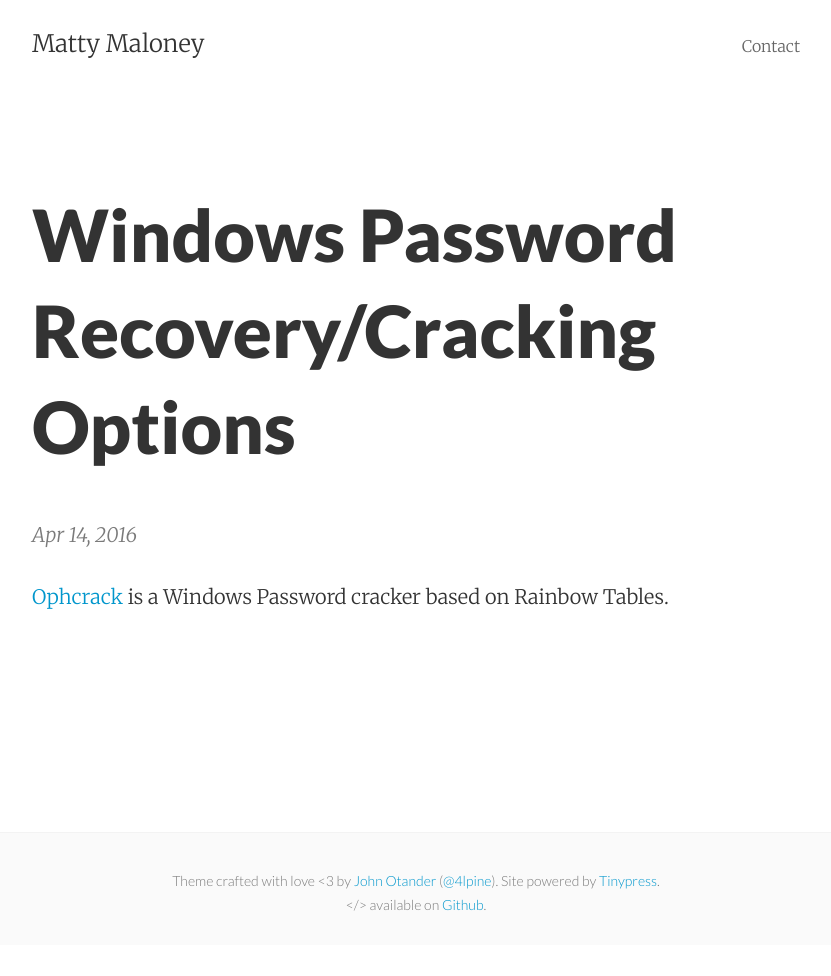
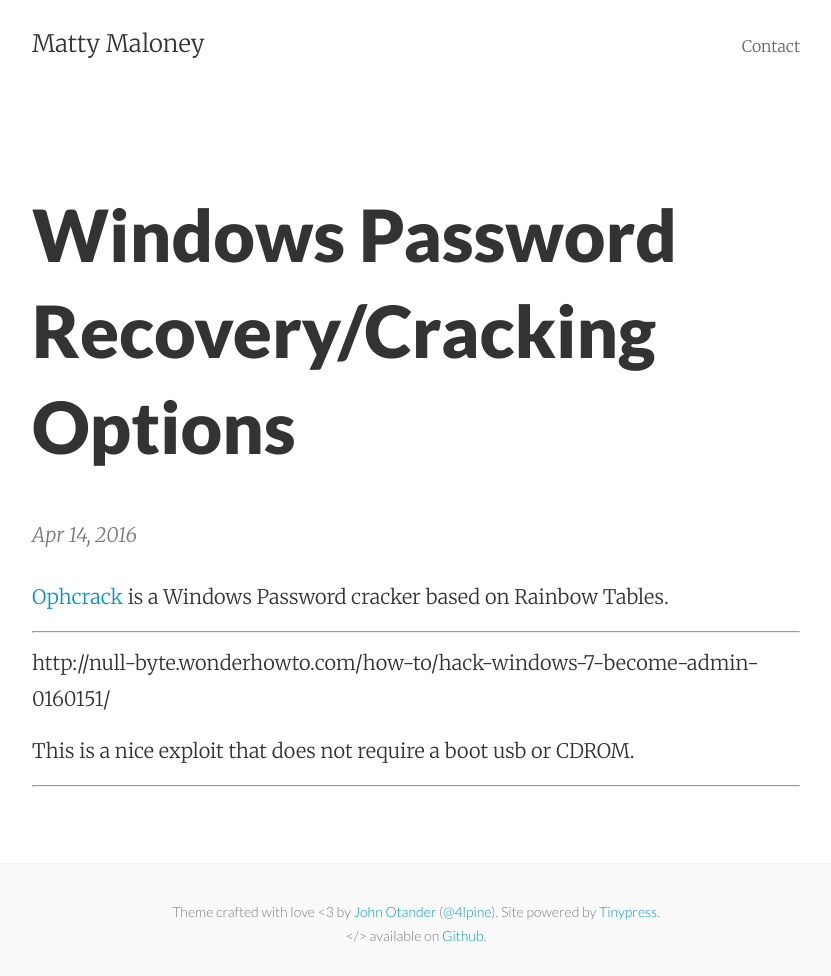
Before and after one commit to mattymaloney/mattymaloney.github.io, a Jekyll site: the page built from _posts/2016-04-14-windows-password-recovery-cracking.md, in a window 1280 px wide. Shown: the whole page, without its empty margins (224-1055 px from the left). Built offline with Jekyll 4.4.1, drawn with Linux system fonts in a browser that asks for light colours; before the commit the page ends 945 px from its top, so only the background shows below that.

Commit message:
Mr Hyde was here …

```diff
--- a/_posts/2016-04-14-windows-password-recovery-cracking.md
+++ b/_posts/2016-04-14-windows-password-recovery-cracking.md
@@ -5,3 +5,11 @@
 ---
 
 [Ophcrack](https://sourceforge.net/projects/ophcrack/) is a Windows Password cracker based on Rainbow Tables.
+
+---
+
+http://null-byte.wonderhowto.com/how-to/hack-windows-7-become-admin-0160151/
+
+This is a nice exploit that does not require a boot usb or CDROM.
+
+---
```
